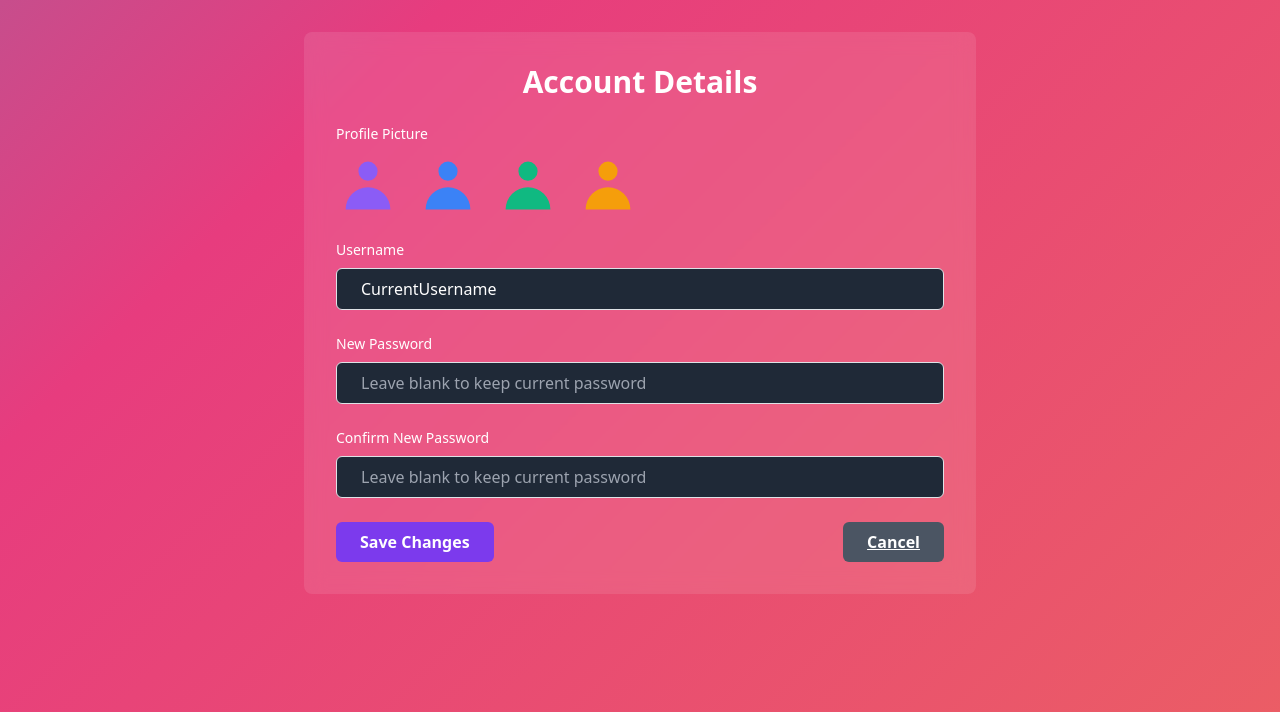
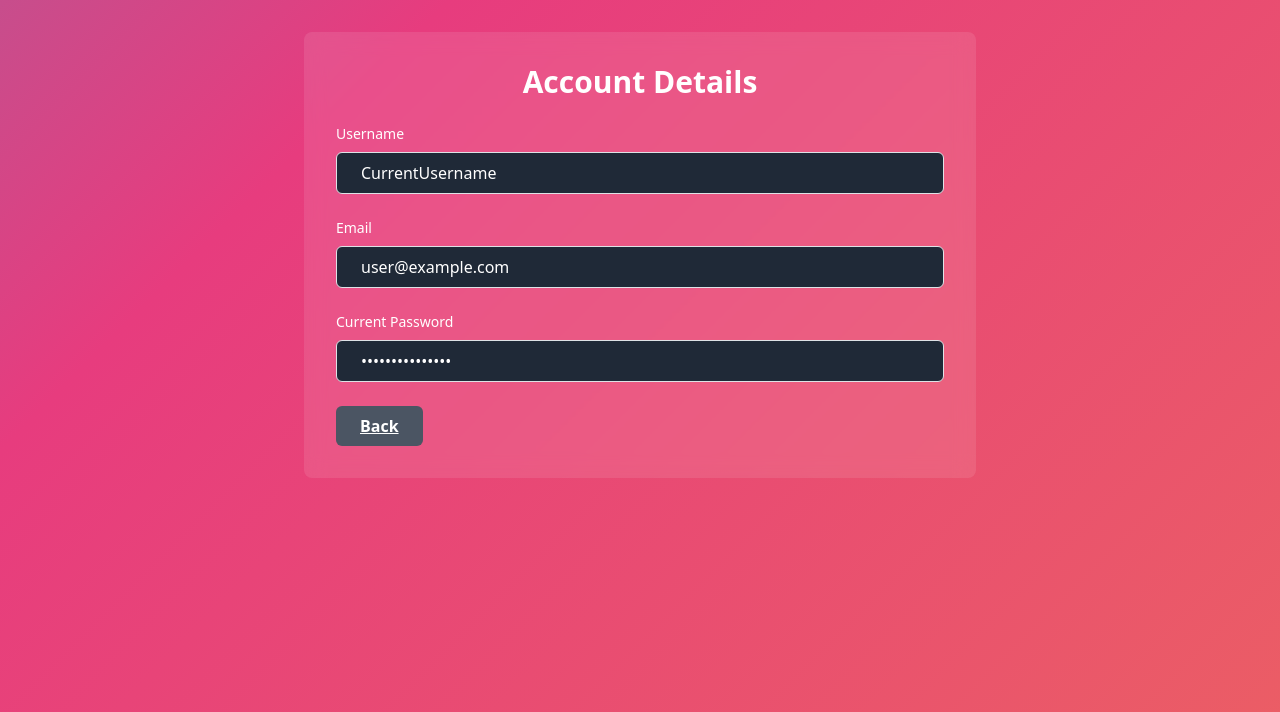
Before and after one commit to SulemanAwais/django-CRUD, a Django app: page /my_profile/ in a window 1280 px wide. Shown: the part 88-800 px from the top of the page. Run offline with Django 5.2, Linux system fonts and the light colour scheme.

Commit message:
Update index.html

```diff
--- a/playground/templates/my_profile/index.html
+++ b/playground/templates/my_profile/index.html
@@ -35,53 +35,28 @@
         <div class="max-w-2xl mx-auto content p-8 rounded-lg">
             <h1 class="text-3xl font-bold mb-6 text-center">Account Details</h1>
             <form id="accountForm" class="space-y-6">
-                <div class="mb-4">
-                    <label class="block text-sm font-medium mb-2">Profile Picture</label>
-                    <div class="flex space-x-4">
-                        <label class="cursor-pointer">
-                            <input type="radio" name="profilePic" value="user1" class="sr-only" checked>
-                            <svg class="w-16 h-16 text-purple-500" fill="currentColor" viewBox="0 0 20 20" xmlns="http://www.w3.org/2000/svg"><path fill-rule="evenodd" d="M10 9a3 3 0 100-6 3 3 0 000 6zm-7 9a7 7 0 1114 0H3z" clip-rule="evenodd"></path></svg>
-                        </label>
-                        <label class="cursor-pointer">
-                            <input type="radio" name="profilePic" value="user2" class="sr-only">
-                            <svg class="w-16 h-16 text-blue-500" fill="currentColor" viewBox="0 0 20 20" xmlns="http://www.w3.org/2000/svg"><path fill-rule="evenodd" d="M10 9a3 3 0 100-6 3 3 0 000 6zm-7 9a7 7 0 1114 0H3z" clip-rule="evenodd"></path></svg>
-                        </label>
-                        <label class="cursor-pointer">
-                            <input type="radio" name="profilePic" value="user3" class="sr-only">
-                            <svg class="w-16 h-16 text-green-500" fill="currentColor" viewBox="0 0 20 20" xmlns="http://www.w3.org/2000/svg"><path fill-rule="evenodd" d="M10 9a3 3 0 100-6 3 3 0 000 6zm-7 9a7 7 0 1114 0H3z" clip-rule="evenodd"></path></svg>
-                        </label>
-                        <label class="cursor-pointer">
-                            <input type="radio" name="profilePic" value="user4" class="sr-only">
-                            <svg class="w-16 h-16 text-yellow-500" fill="currentColor" viewBox="0 0 20 20" xmlns="http://www.w3.org/2000/svg"><path fill-rule="evenodd" d="M10 9a3 3 0 100-6 3 3 0 000 6zm-7 9a7 7 0 1114 0H3z" clip-rule="evenodd"></path></svg>
-                        </label>
-                    </div>
-                </div>
                 <div>
                     <label for="username" class="block text-sm font-medium mb-2">Username</label>
-                    <input type="text" id="username" name="username" required
-                        class="w-full px-4 py-2 rounded-md bg-gray-800 text-white border border-gray-700 focus:outline-none focus:border-purple-500"
+                    <input type="text" id="username" name="username" readonly
+                        class="w-full px-4 py-2 rounded-md bg-gray-800 text-white border border-gray-700"
                         value="CurrentUsername">
                 </div>
                 <div>
-                    <label for="newPassword" class="block text-sm font-medium mb-2">New Password</label>
-                    <input type="password" id="newPassword" name="newPassword"
-                        class="w-full px-4 py-2 rounded-md bg-gray-800 text-white border border-gray-700 focus:outline-none focus:border-purple-500"
-                        placeholder="Leave blank to keep current password">
+                    <label for="email" class="block text-sm font-medium mb-2">Email</label>
+                    <input type="email" id="email" name="email" readonly
+                        class="w-full px-4 py-2 rounded-md bg-gray-800 text-white border border-gray-700"
+                        value="user@example.com">
                 </div>
                 <div>
-                    <label for="confirmPassword" class="block text-sm font-medium mb-2">Confirm New Password</label>
-                    <input type="password" id="confirmPassword" name="confirmPassword"
-                        class="w-full px-4 py-2 rounded-md bg-gray-800 text-white border border-gray-700 focus:outline-none focus:border-purple-500"
-                        placeholder="Leave blank to keep current password">
+                    <label for="currentPassword" class="block text-sm font-medium mb-2">Current Password</label>
+                    <input type="password" id="currentPassword" name="currentPassword" readonly
+                        class="w-full px-4 py-2 rounded-md bg-gray-800 text-white border border-gray-700"
+                        value="CurrentPassword">
                 </div>
                 <div class="flex justify-between">
-                    <button type="submit"
-                        class="py-2 px-4 bg-purple-600 hover:bg-purple-700 text-white font-bold rounded-md transition duration-300">
-                        Save Changes
-                    </button>
                     <a href="landing.html"
                         class="py-2 px-4 bg-gray-600 hover:bg-gray-700 text-white font-bold rounded-md transition duration-300">
-                        Cancel
+                        Back
                     </a>
                 </div>
             </form>
@@ -89,13 +64,5 @@
     </main>
 
     <script src="https://cdn.jsdelivr.net/npm/bootstrap@5.1.3/dist/js/bootstrap.bundle.min.js"></script>
-    <script>
-        const accountForm = document.getElementById('accountForm');
-        accountForm.addEventListener('submit', (e) => {
-            e.preventDefault();
-            // Add your account update logic here
-            alert('Account details update functionality would be implemented here.');
-        });
-    </script>
 </body>
 </html>
```
